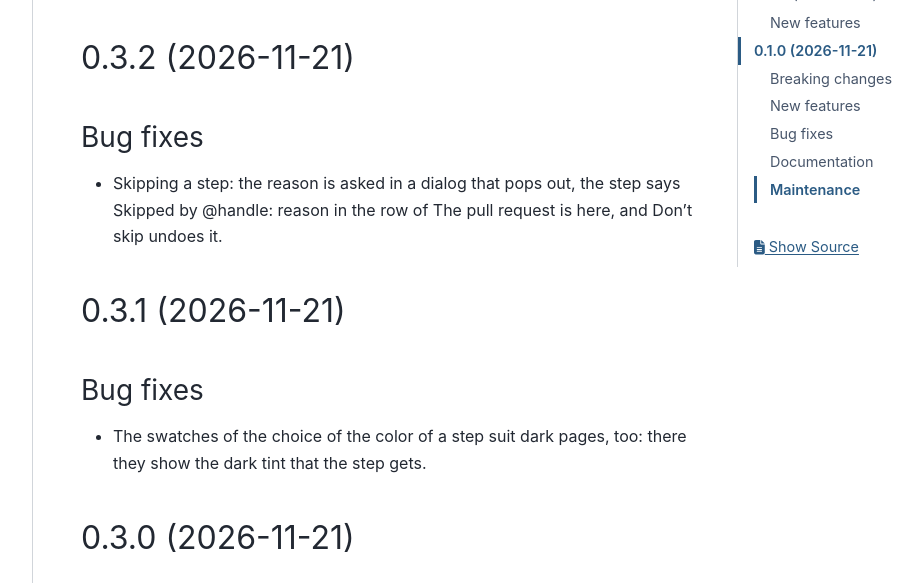
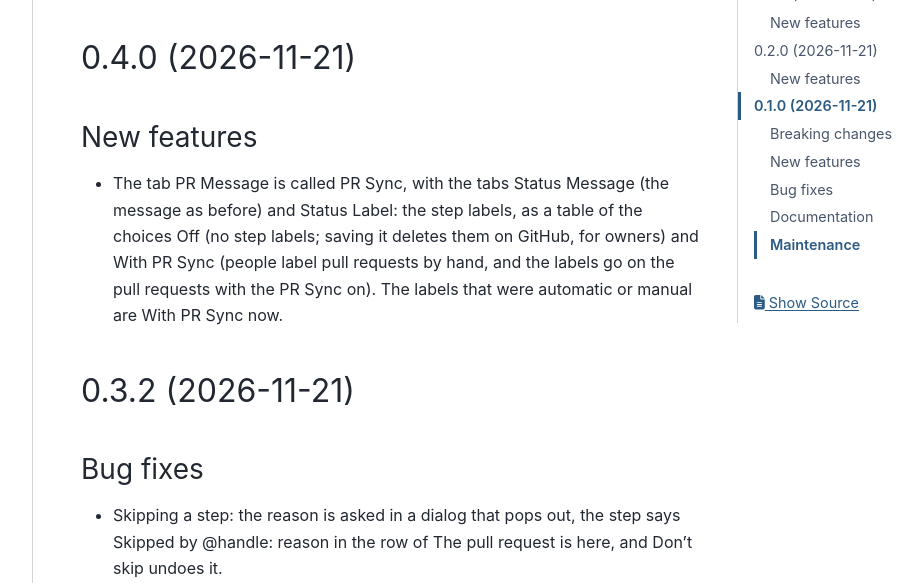
Before and after one commit to PyCalendar/dashboard.pycal.org, a Sphinx documentation site: the page built from docs/changelog.rst, in a window 1280 px wide and 900 px high, cut to the strip 317-900 px from the top of the window. Shown: the whole strip, without its empty margins (287-1210 px from the left). Built offline with Sphinx 7.4.7 and the PyData theme 0.15.4, drawn with Linux system fonts in a browser that asks for light colours; the version number could not be read and is left out; some of the changed text lies outside the part shown.

Commit message:
Release 0.4.0
Co-Authored-By: Claude Opus 5.5 <noreply@anthropic.com>

```diff
--- a/docs/changelog.rst
+++ b/docs/changelog.rst
@@ -8,6 +8,15 @@ Changelog
 .. include:: _build/unreleased.rst
 
 .. towncrier release notes start
+
+0.4.0 (2026-11-21)
+------------------
+
+New features
+~~~~~~~~~~~~
+
+- The tab PR Message is called PR Sync, with the tabs Status Message (the message as before) and Status Label: the step labels, as a table of the choices Off (no step labels; saving it deletes them on GitHub, for owners) and With PR Sync (people label pull requests by hand, and the labels go on the pull requests with the PR Sync on). The labels that were automatic or manual are With PR Sync now.
+
 
 0.3.2 (2026-11-21)
 ------------------
```
Also changed, not shown: 1 other file.
